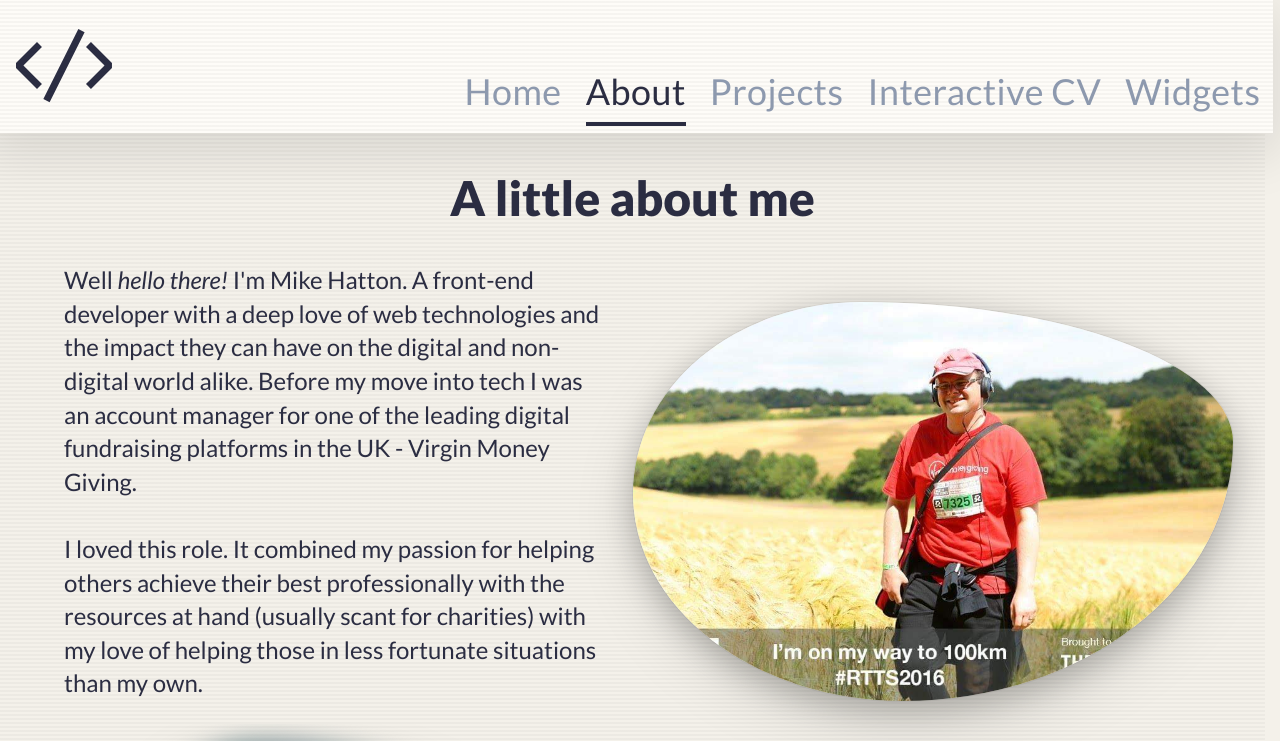
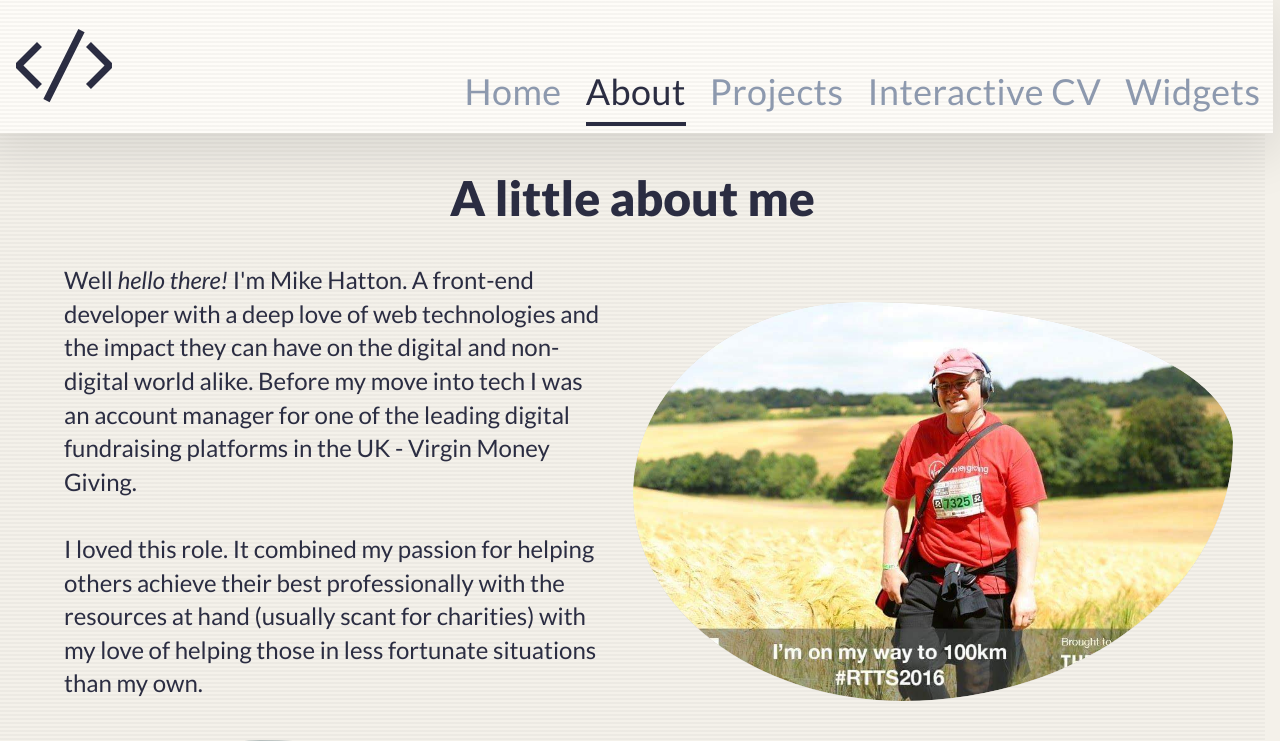
Before and after one commit to mikehwebdev/portfolioSite, a React (Vite) app: page /About in a window 1280 px wide. Shown: the top 741 px of the page. Built offline with nearby package versions, Linux system fonts and the light colour scheme; a web font is replaced by a local one.

Commit message:
removing dark background on image bug - container test - mask-image

```diff
--- a/src/index.css
+++ b/src/index.css
@@ -226,6 +226,9 @@ img {
     0 20px 60px rgba(0, 0, 0, 0.15),
     0 0 0 1px rgba(0, 0, 0, 0.05);
   grid-column: 2/4;
+  overflow: hidden;
+  transform: translate3d(0, 0, 0);
+  -webkit-mask-image: radial-gradient(circle, white 0%, white 100%);
 }
 
 .main-text {
@@ -307,6 +310,8 @@ img {
     0 20px 60px rgba(0, 0, 0, 0.15),
     0 0 0 1px rgba(0, 0, 0, 0.05);
   overflow: hidden;
+  transform: translate3d(0, 0, 0);
+  -webkit-mask-image: radial-gradient(circle, white 0%, white 100%);
 }
 
 .dad-hair-container {
@@ -489,6 +494,7 @@ img {
   transition: 250ms all ease-in;
   cursor: pointer;
   overflow: hidden;
+  transform: translate3d(0, 0, 0);
 }
 
 .pulsing-image {
```
